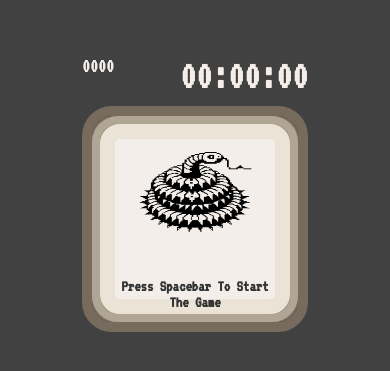
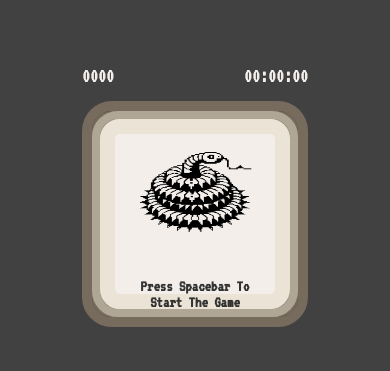
Before and after one commit to refido/RetroSnake, a plain HTML site: page index.html in a window 390 px wide. Shown: the part 233-604 px from the top of the page. Drawn offline with Linux system fonts and the light colour scheme.

Commit message:
Update high score display and add responsive styles

```diff
--- a/script.js
+++ b/script.js
@@ -169,7 +169,7 @@ function timerStart() {
 
 // Update the high score
 function updateHighScore() {
-    highScore.textContent = score.textContent > highScore.textContent ? score.textContent : highScore.textContent;
+    highScore.textContent = score.textContent > highScore.textContent ? score.textContent + '👑' : highScore.textContent;
     highScore.style.display = 'block';
 }
 
--- a/style.css
+++ b/style.css
@@ -1,3 +1,7 @@
+* {
+    box-sizing: border-box;
+}
+
 body {
     display: flex;
     align-items: center;
@@ -52,17 +56,21 @@ body,
 .scores {
     display: flex;
     justify-content: space-between;
+    align-items: center;
 }
 
-#score, #timer {
+#score,
+#timer {
     color: #F3EEEA;
 }
 
-#score, #timer,
+#score,
+#timer,
 #high-score {
     font-size: 40px;
     font-weight: bolder;
     margin: 10px 0;
+    line-height: 30px;
 }
 
 #high-score {
@@ -112,9 +120,11 @@ body,
     #instruction-text {
         width: 200px;
         padding: 5px;
+        height: 10px;
     }
 
     #score,
+    #timer,
     #high-score {
         font-size: 30px;
     }
@@ -150,6 +160,7 @@ body,
     }
 
     #score,
+    #timer,
     #high-score {
         font-size: 20px;
     }
```
